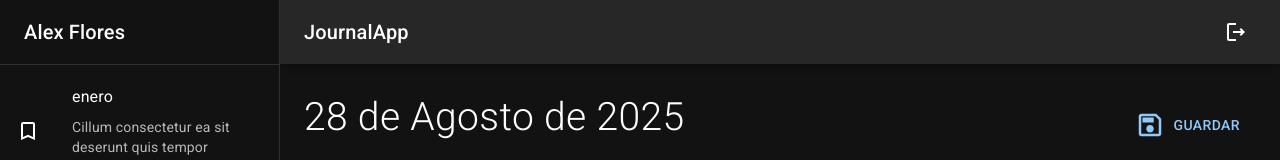
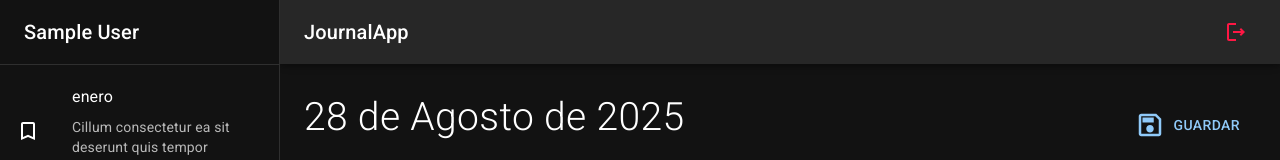
Before and after one commit to AlexisFlores17/Journal-app, a React (Vite) app: page / in a window 1280 px wide. Shown: the top 160 px of the page. Built offline with nearby package versions, Linux system fonts and the light colour scheme; no server answers; sample sign-in values are in the browser's storage.

Commit message:
feat: :sparkles: logout
logout logic for the app

```diff
--- a/index.html
+++ b/index.html
@@ -10,7 +10,10 @@
       rel="stylesheet"
       href="https://fonts.googleapis.com/css2?family=Roboto:wght@300;400;500;700&display=swap"
     />
-
+    <link
+      rel="stylesheet"
+      href="https://cdnjs.cloudflare.com/ajax/libs/animate.css/4.1.1/animate.min.css"
+    />
     <title>Vite + React + TS</title>
   </head>
   <body>
--- a/src/firebase/providers.ts
+++ b/src/firebase/providers.ts
@@ -73,3 +73,9 @@ export const loginWithEmailPassword = async ({email,password}: {email: string, p
         }
     }
 }
+
+
+export const logoutFirebase = async () => {
+
+    return await FirebaseAuth.signOut();
+}
--- a/src/hooks/useCheckAuth.ts
+++ b/src/hooks/useCheckAuth.ts
@@ -11,7 +11,7 @@ export const useCheckAuth = () => {
 
   useEffect(() => {
     onAuthStateChanged(FirebaseAuth, async (user) => {
-      if (!user) return dispatch(logout("logout"));
+      if (!user) return dispatch(logout(""));
 
       const { uid, email, displayName, photoURL } = user;
 
--- a/src/journal/components/NavBar.tsx
+++ b/src/journal/components/NavBar.tsx
@@ -1,11 +1,25 @@
 import { LogoutOutlined, MenuOutlined } from "@mui/icons-material";
 import { AppBar, Grid2, IconButton, Toolbar, Typography } from "@mui/material";
+import { useDispatch } from "react-redux";
+import { startLogout } from "../../store/auth";
+import { AppDispatch } from "../../store";
 
 interface Props {
   drawerWidth: number;
 }
 
 export const NavBar = ({ drawerWidth }: Props) => {
+
+
+
+  const dispatch:AppDispatch = useDispatch()
+
+  const onLogout = () => {
+
+    dispatch( startLogout())
+
+  }
+
   return (
     <AppBar
       position="fixed"
@@ -32,7 +46,10 @@ export const NavBar = ({ drawerWidth }: Props) => {
           <Typography variant="h6" noWrap component="div">
             JournalApp
           </Typography>
-          <IconButton >
+          <IconButton
+            color="error"
+            onClick={onLogout}
+          >
             <LogoutOutlined />
           </IconButton>
         </Grid2>
--- a/src/journal/components/SideBar.tsx
+++ b/src/journal/components/SideBar.tsx
@@ -1,11 +1,14 @@
 import { TurnedInNot } from "@mui/icons-material";
 import { Box, Divider, Drawer, Grid2, List, ListItem, ListItemButton, ListItemIcon, ListItemText, Toolbar, Typography } from "@mui/material";
+import { RootState } from "../../store";
+import { useSelector } from "react-redux";
 
 interface Props {
     drawerWidth?: number;
   }
 
 export const SideBar = ({drawerWidth=240}:Props) => {
+      const { displayName } = useSelector((state: RootState) => state.auth);
 
   return (
     <Box
@@ -22,7 +25,7 @@ export const SideBar = ({drawerWidth=240}:Props) => {
         >
             <Toolbar>
                 <Typography variant="h6" noWrap component="div">
-                    Alex Flores
+                    {displayName}
                 </Typography>
             </Toolbar>
             <Divider />
--- a/src/store/auth/authSlice.ts
+++ b/src/store/auth/authSlice.ts
@@ -25,7 +25,7 @@ export const authSlice = createSlice({
             state.email= null;
             state.displayName= null;
             state.photoURL= null;
-            state.errorMessage=  payload;
+            state.errorMessage=  payload? payload : null;
         },
         checkingCredentials: (state) => {
             state.status = "checking";
--- a/src/store/auth/thunks.ts
+++ b/src/store/auth/thunks.ts
@@ -1,4 +1,4 @@
-import { loginWithEmailPassword, registerUserWithEmailPassword, singInWithGoogle } from "../../firebase/providers";
+import { loginWithEmailPassword, logoutFirebase, registerUserWithEmailPassword, singInWithGoogle } from "../../firebase/providers";
 import { AppDispatch } from "../store";
 import { checkingCredentials, login, logout } from "./authSlice";
 
@@ -54,3 +54,17 @@ export const startLoginWithEmailPassword = ({email,password}:{email:string, pass
         dispatch(login({uid, displayName, email, photoURL}))
     }
 }
+
+
+export const startLogout = () => {
+
+    return async( dispatch:AppDispatch) =>{
+
+
+       await logoutFirebase();
+
+       dispatch(logout(""));
+
+    }
+
+}
```
